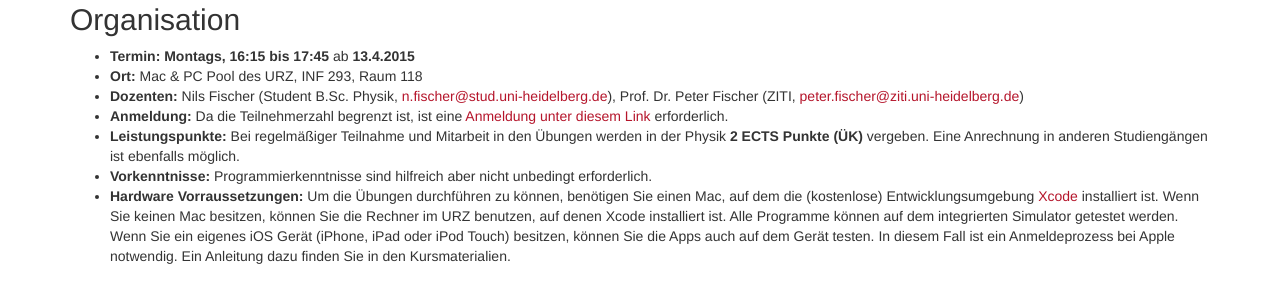
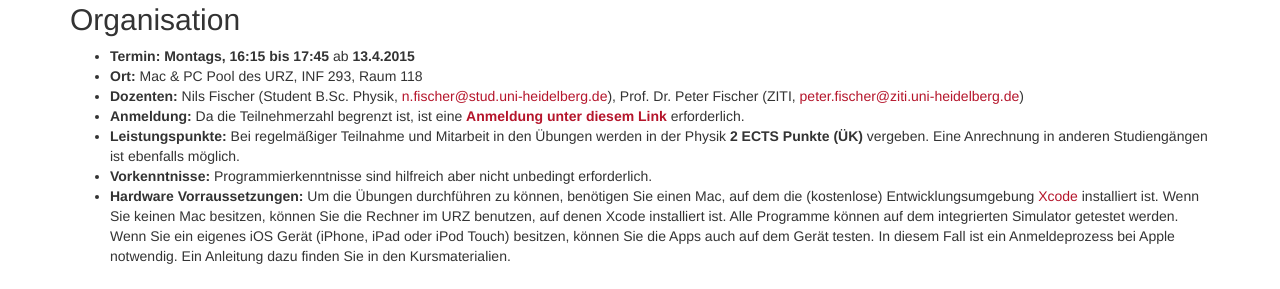
Before and after one commit to iOS-Dev-Kurs/iOS-Dev-Kurs.github.io, a Jekyll site: the page built from index.md, in a window 1280 px wide. Shown: the part 319-608 px from the top of the page. Built offline with Jekyll 4.4.1, drawn with Linux system fonts in a browser that asks for light colours; Markdown is read by kramdown in place of the engine named in the settings.

Commit message:
formatting

```diff
--- a/index.md
+++ b/index.md
@@ -16,7 +16,7 @@ Diese Vorlesung kann alleine oder zusätzlich zu einem Programmierkurs gehört w
 - **Termin:** **Montags, 16:15 bis 17:45** ab **13.4.2015**
 - **Ort:** Mac & PC Pool des URZ, INF 293, Raum 118
 - **Dozenten:** Nils Fischer (Student B.Sc. Physik, [n.fischer@stud.uni-heidelberg.de](mailto:n.fischer@stud.uni-heidelberg.de)), Prof. Dr. Peter Fischer (ZITI, [peter.fischer@ziti.uni-heidelberg.de](mailto:peter.fischer@ziti.uni-heidelberg.de))
-- **Anmeldung:** Da die Teilnehmerzahl begrenzt ist, ist eine [Anmeldung unter diesem Link](https://docs.google.com/forms/d/1EhWzohHaER7PS2q1NpeHV1K1ox3nNOrES2baF7f7kXs/viewform?usp=send_form) erforderlich.
+- **Anmeldung:** Da die Teilnehmerzahl begrenzt ist, ist eine **[Anmeldung unter diesem Link](https://docs.google.com/forms/d/1EhWzohHaER7PS2q1NpeHV1K1ox3nNOrES2baF7f7kXs/viewform?usp=send_form)** erforderlich.
 - **Leistungspunkte:** Bei regelmäßiger Teilnahme und Mitarbeit in den Übungen werden in der Physik **2 ECTS Punkte (ÜK)** vergeben. Eine Anrechnung in anderen Studiengängen ist ebenfalls möglich.
 - **Vorkenntnisse:** Programmierkenntnisse sind hilfreich aber nicht unbedingt erforderlich.
 - **Hardware Vorraussetzungen:**
```
